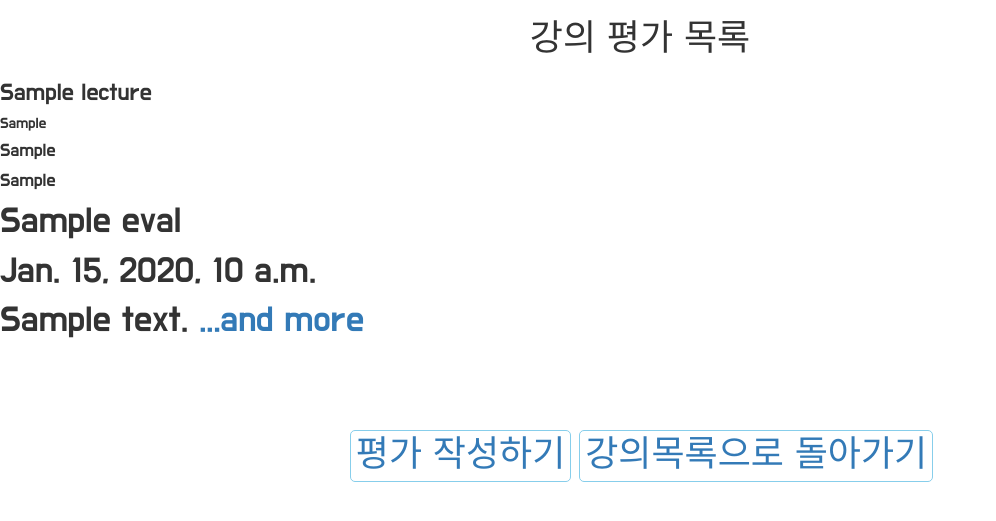
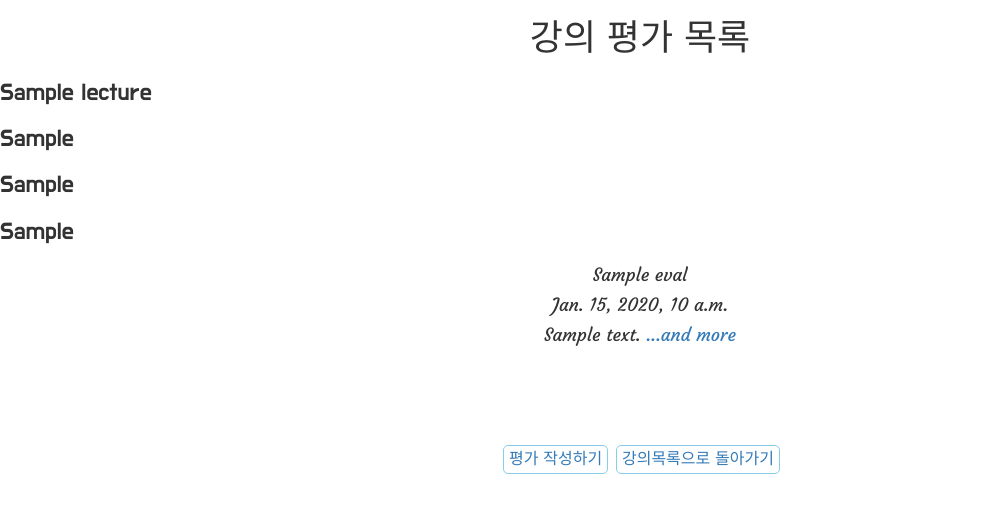
Before and after one commit to herineeda/LectureEvaluation, a Django app: page /lecture/1/ in a window 1280 px wide. Shown: the part 62-583 px from the top of the page, without its empty margins (0-996 px from the left). Run offline with Django 3.2, Linux system fonts and the light colour scheme; tables that the repository leaves empty hold one stand-in row (values such as "Sample post"); some libraries are stand-ins or nearby versions; some web fonts are replaced.

Commit message:
css3수정

```diff
--- a/project/crud/templates/evallist.html
+++ b/project/crud/templates/evallist.html
@@ -8,22 +8,20 @@
 <div class="lecturebody">
 <!--평가 강의에 대한 정보-->
 <h3> {{lect.lectureName}} </h3>
-<p style="font-size:15px;"> {{lect.professor}} </p>
-<p style="font-size:18px;"> {{lect.major}} </p>
-<p style="font-size:18px;"> {{lect.separation}} </p>
+<h3> {{lect.professor}} </h4>
+<h3> {{lect.major}} </h5>
+<h3> {{lect.separation}} <h3>
 </div>
 <!--해당 강의에 대한 평가 글-->
 
 {% for eval in relev_eval %}
-<div class="lecturebody">
-<p>{{eval.title}}</p>
-<p> {{eval.pub_date}}</p>
-<p>{{eval.summary}} <a href = "{% url 'evaldetail' eval.id %}"> ...and more </a> </p>
-
+<div class="evallist">
+<p style="font-size:18px;">{{eval.title}}</p>
+<p style="font-size:18px;"> {{eval.pub_date}}</p>
+<p style="font-size:18px;">{{eval.summary}} <a href = "{% url 'evaldetail' eval.id %}"> ...and more </a> </p>
 </div>
-
 {% empty %}
-<p style="font-size:15px;"> 작성된 강의평이 없습니다. </p>
+<p style="font-size:15px; text-align:center; font-family: 'Jua',sans-serif;"> 작성된 강의평이 없습니다. </p>
 
 {% endfor %}
 
@@ -31,7 +29,7 @@
 <br><br>
 <!-- 평가 작성 페이지로 이동-->
 <div id="btn_group">
-<button name = "write" id="test_btn5"> <a href = "{% url 'write' lect.id %}"> 평가 작성하기 </a> </button>
-<button name = "lecturelist" id="test_btn5"> <a href = "{% url 'lecturelist' %}" style="text-decoration:none"> 강의목록으로 돌아가기 </a> </button>
+<button name = "write" id="test_btn7" style="font-size:16px;"> <a href = "{% url 'write' lect.id %}"> 평가 작성하기 </a> </button>
+<button name = "lecturelist" id="test_btn7" style="font-size:16px;"> <a href = "{% url 'lecturelist' %}" style="text-decoration:none"> 강의목록으로 돌아가기 </a> </button>
 </div>
 {% endblock %}
--- a/project/project/templates/base.html
+++ b/project/project/templates/base.html
@@ -370,6 +370,16 @@
 
     }
 
+    #test_btn7{
+
+    border-top-right-radius: 5px;
+    border-bottom-right-radius: 5px;
+    border-top-left-radius: 5px;
+    border-bottom-left-radius: 5px;
+    margin-right:-3px;
+    padding:4px;
+    }
+
     #btn_group button{
         border: 1px solid skyblue;
         background-color: rgba(0,0,0,0);
@@ -393,7 +403,9 @@
     font-family: 'Do Hyeon','Yeon Sung','Peralta', 'Jua','Merienda One','Helvetica Neue', Helvetica, Arial, sans-serif;
 
 }
-
+.evallist{
+    text-align:center;
+}
 </style>
         <script type="text/javascript">
             // Prevent dropdown menu from closing when click inside the form
```
